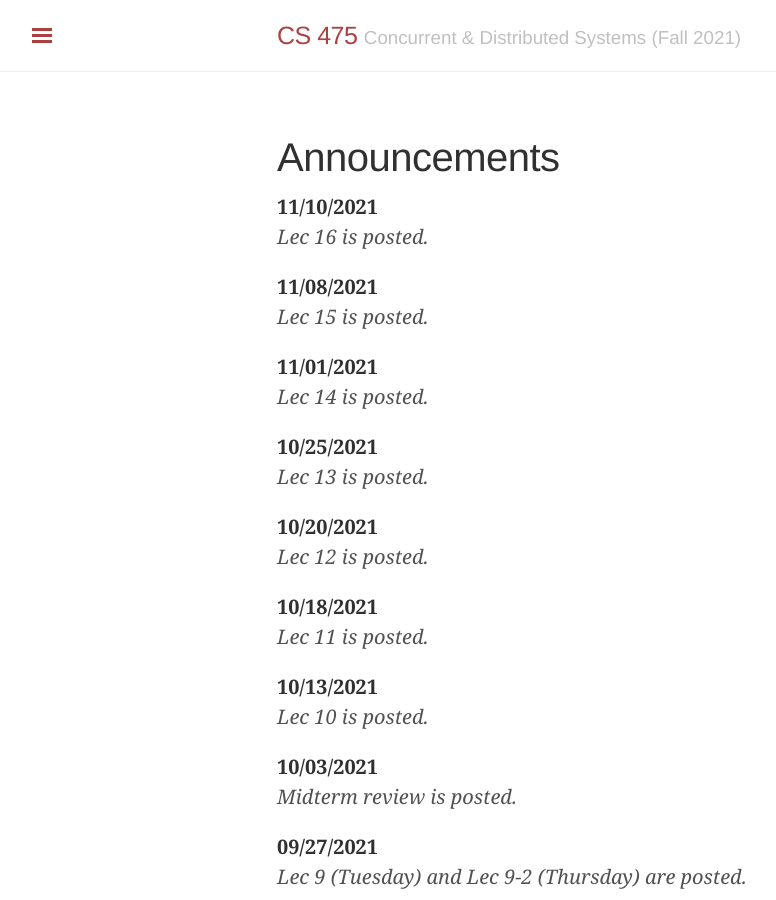
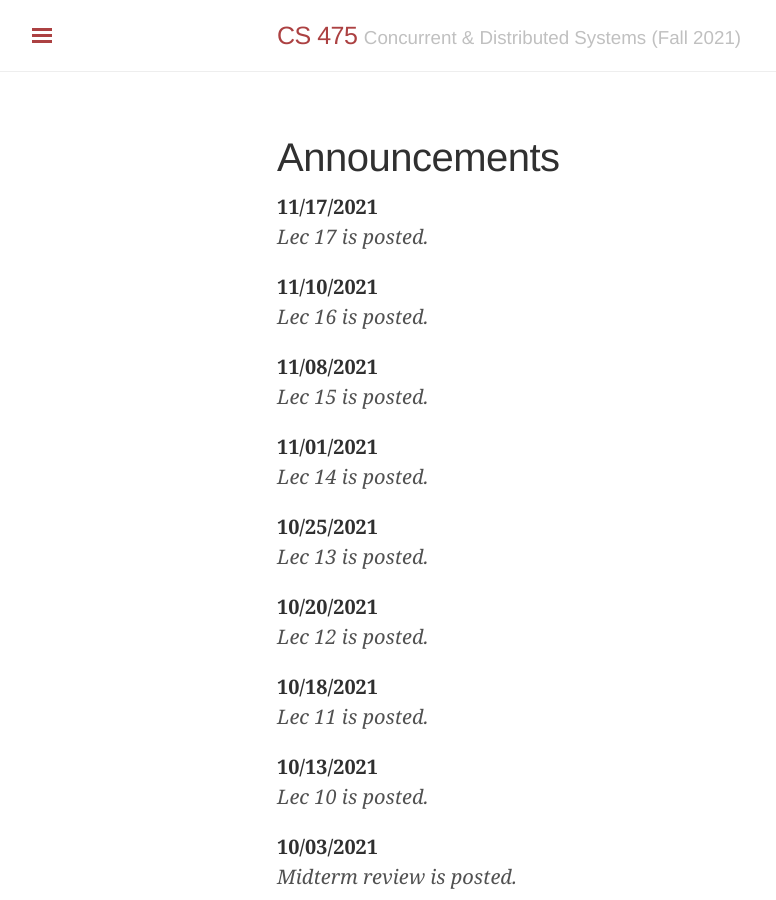
Before and after one commit to tddg/cs475-fall21, a Jekyll site: the page built from allnews.md, in a window 1280 px wide and 900 px high. Shown: the whole window, without its empty margins (3-779 px from the left). Built offline with Jekyll 4.4.1, drawn with Linux system fonts in a browser that asks for light colours.

```diff
--- a/_data/news.yml
+++ b/_data/news.yml
@@ -1,3 +1,6 @@
+
+- date: <strong>11/17/2021</strong>
+  headline: "Lec 17 is posted."
 
 - date: <strong>11/10/2021</strong>
   headline: "Lec 16 is posted."
```
Also changed, not shown: schedule.md (+1 -0 lines), 1 other file.
